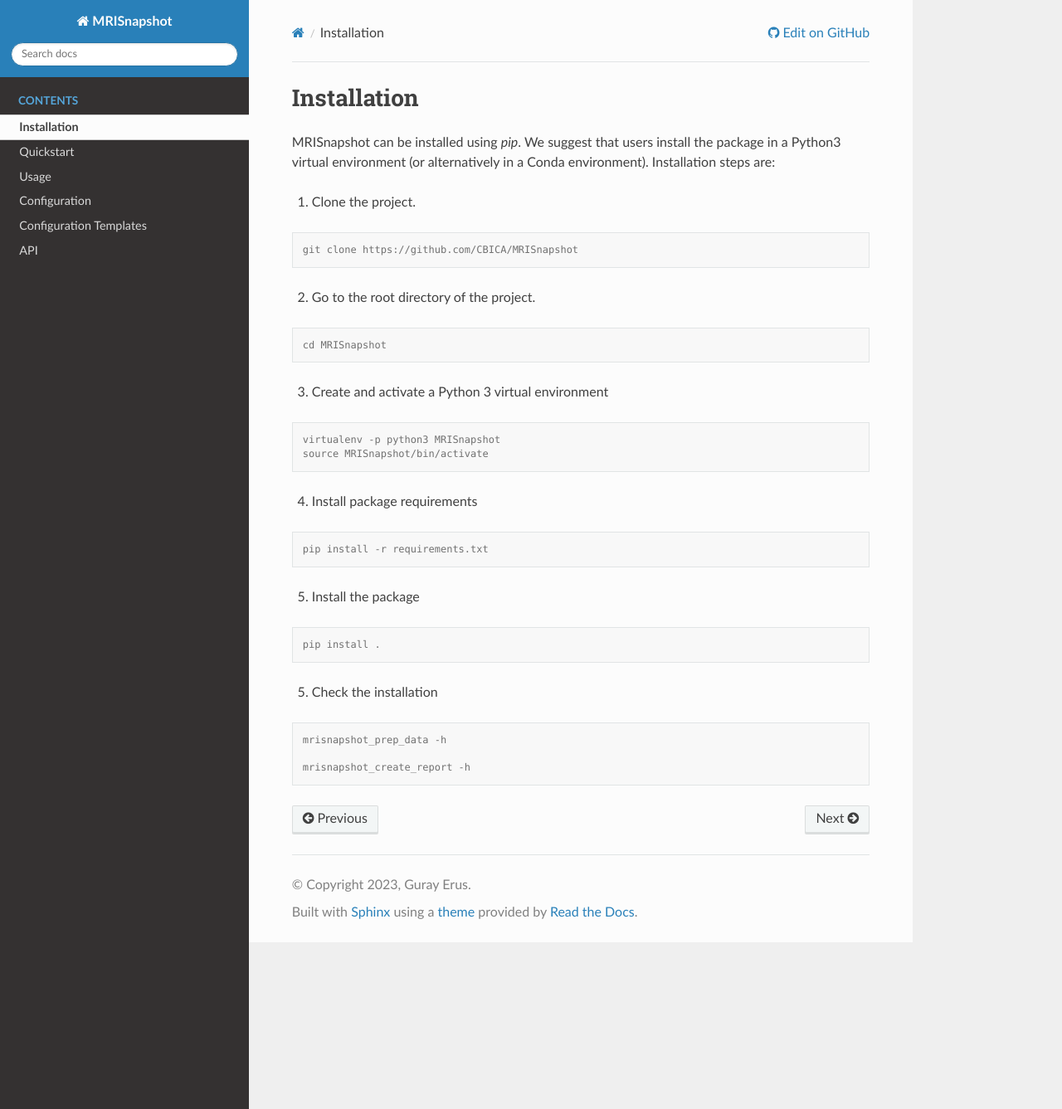
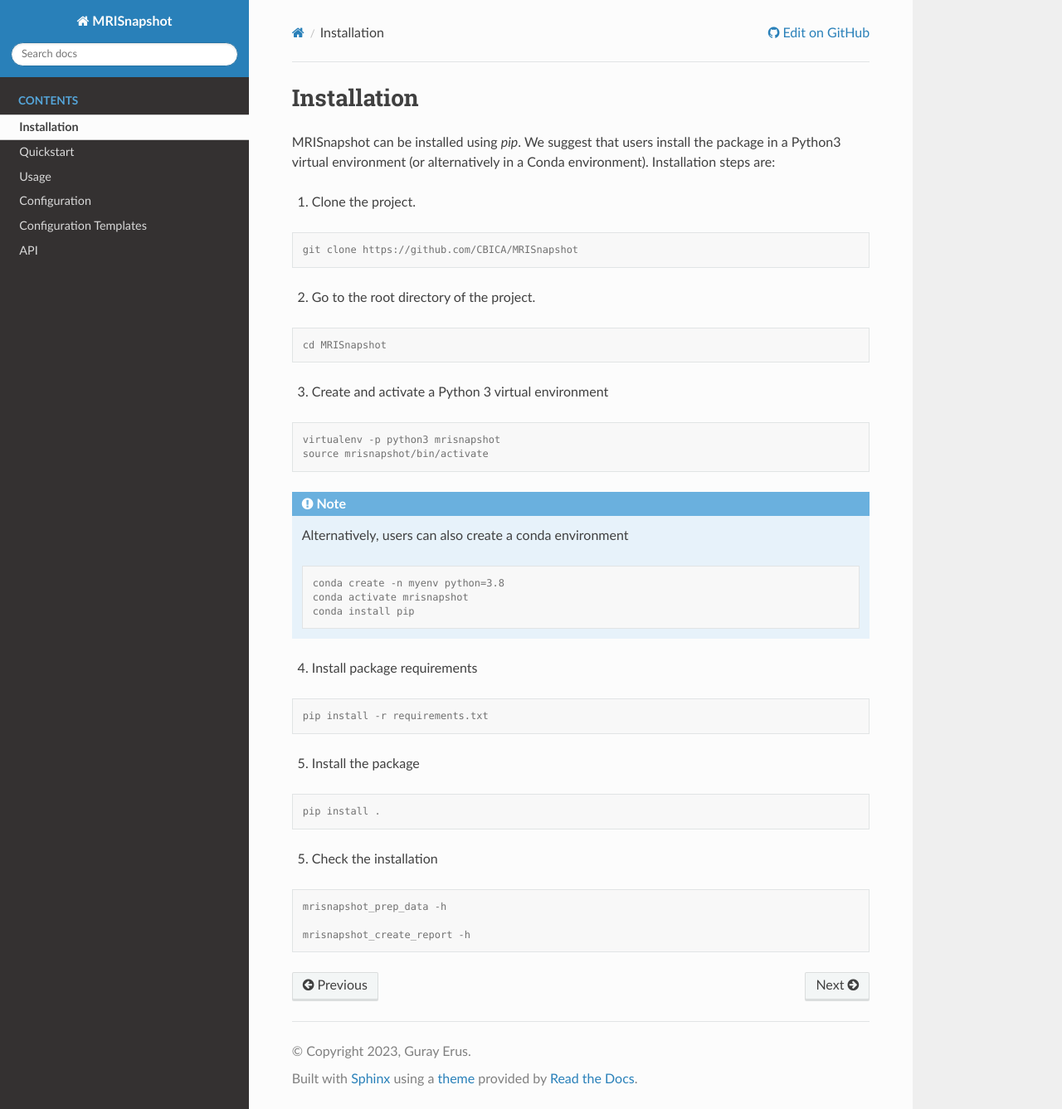
Before and after one commit to CBICA/MRISnapshot, a Sphinx documentation site: the page built from docs/source/installation.rst, in a window 1280 px wide and 1337 px high. Shown: the whole window at 83% size. Built offline with Sphinx 7.4.7 and the Read the Docs theme 2.0.0, drawn with Linux system fonts in a browser that asks for light colours.

Commit message:
Add conda based installation in documentation

```diff
--- a/docs/source/installation.rst
+++ b/docs/source/installation.rst
@@ -21,8 +21,17 @@
 
 .. code-block:: console
 
-    virtualenv -p python3 MRISnapshot
-    source MRISnapshot/bin/activate
+    virtualenv -p python3 mrisnapshot
+    source mrisnapshot/bin/activate
+
+.. note::
+    Alternatively, users can also create a conda environment
+
+    .. code-block:: console
+
+        conda create -n myenv python=3.8
+        conda activate mrisnapshot
+        conda install pip
 
 4. Install package requirements
 
```
